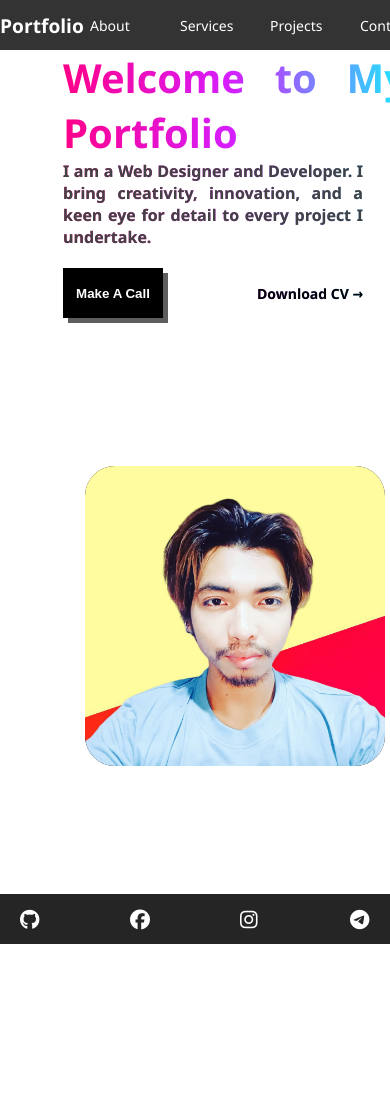
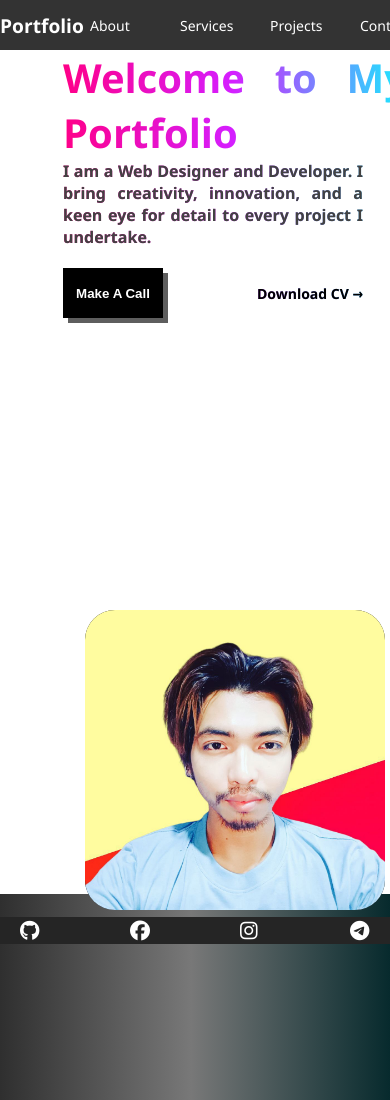
Before and after one commit to LitchX/snp-portfolio, a plain HTML site: page index.html in a window 390 px wide. Shown: the top 1100 px of the page. Before the commit the page ends 944 px from the top, so only its background shows below. Drawn offline with Linux system fonts and the light colour scheme; a script that the page names is missing.

Commit message:
Update portfolio.css

```diff
--- a/portfolio.css
+++ b/portfolio.css
@@ -7,11 +7,13 @@ body{
     display: flex;
     flex-direction: column;
     min-height: 100vh;
+    background: linear-gradient(90deg, rgba(47,47,47,1) 0%, rgba(120,120,120,1) 49%, rgba(7,42,45,1) 100%);
+
 }
 .container{
     display: grid;
     grid-template-columns: repeat(12  1fr);
-    grid-template-rows: 50px calc(100vh) 50px ;
+    grid-template-rows: 50px 100vh 50px ;
     width:100%;
 
 }
@@ -34,6 +36,8 @@ footer{
     background-color: rgb(37, 37, 37);
     width: 100%;
     padding: 0;
+    position: relative;
+
 
 }
 .nav-container {
@@ -73,6 +77,7 @@ footer{
     margin-left:20px;
     text-align: justify;
     grid-template-columns: auto auto;
+
 
 }
 .header-text{
@@ -156,6 +161,11 @@ footer{
     width:50px;
 }
 @media  screen and (max-width:600px) {
+    footer{
+        margin-top: auto;
+        position: static;
+
+    }
     .container {
         padding:0;
         margin:0;
@@ -167,6 +177,7 @@ footer{
         display: flex;
         flex-direction: column;
         gap:20px;
+        min-height: max-content;
 
     }
     .image-control{
@@ -182,22 +193,24 @@ footer{
     .main-container .intro{
         text-wrap: break-word;
         width:300px;
+
     }
     .header-text{
         text-wrap:break-word;
         width:80%;
         font-size: 40px;
     }
+
 }
 @media screen and (max-height: 600px) {
     .container {
-        grid-template-rows: 50px auto auto;
+        grid-template-rows: 50px auto 50px;
     }
 
     .footer {
         position: static;
-    }
-    .header-text{
+    }.header-text{
         font-size: 40px;
     }
+
 }
```
